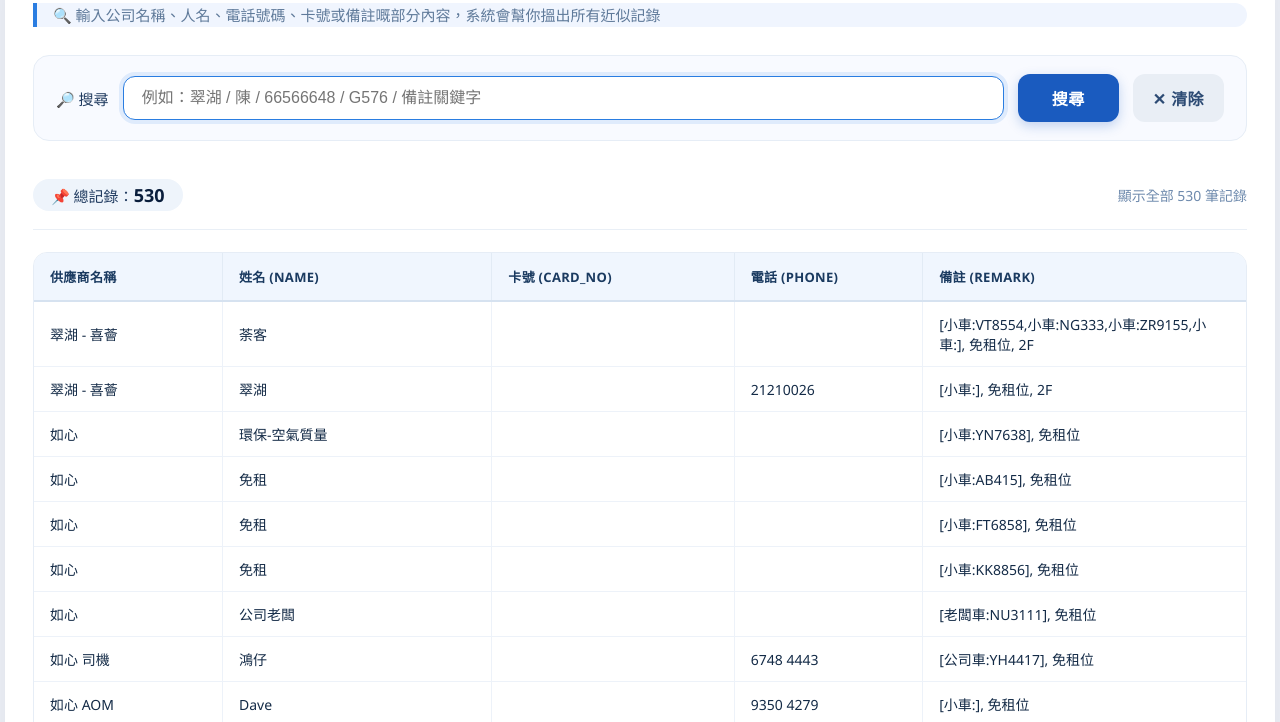
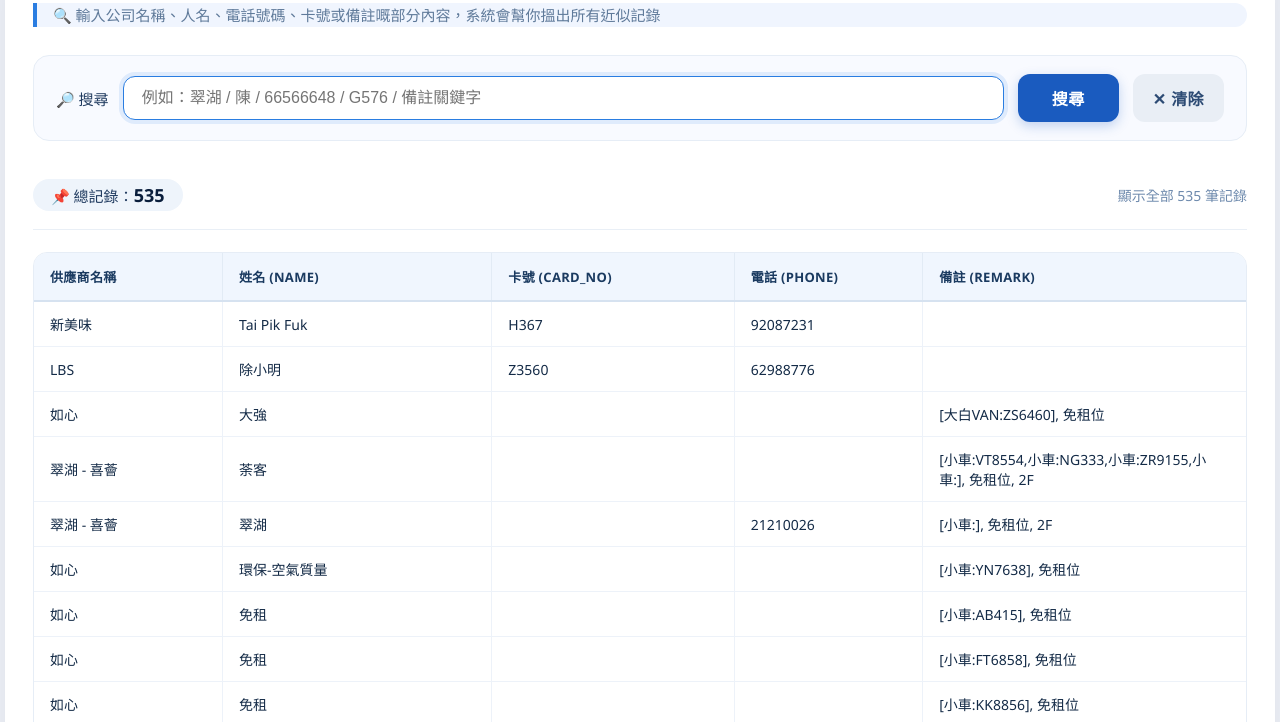
Before and after one commit to alan10thousand2/nina-supplier-log, a plain HTML site: page index.html in a window 1280 px wide. Shown: the part 78-800 px from the top of the page. Drawn offline with Linux system fonts and the light colour scheme.

Commit message:
update data

```diff
--- a/index.html
+++ b/index.html
@@ -357,6 +357,9 @@
       // 1. 數據：包含第五列「備註」
       // --------------------------------------------------------------
       const rawData = [
+        ["新美味", "Tai Pik Fuk", "H367", "92087231", ""],
+        ["LBS", "除小明", "Z3560", "62988776", ""],
+        ["如心", "大強", "", "", "[大白VAN:ZS6460], 免租位"],
         [
           "翠湖 - 喜薈",
           "荼客",
@@ -403,6 +406,7 @@
         ["永發", "陳文", "Z1759", "95101055", "紙柸"],
         ["High Win Packaging Ltd", "陳文", "Z1759", "95101055", "紙柸"],
         ["港福", "陳華", "WX777", "", "WX777"],
+        ["鴻發海產", "陳國仕", "WX753", "", "翠湖"],
         ["鴻發海產", "雷田華", "R2967", "90759595", "翠湖"],
         ["鴻發海產", "賴光華", "WX75", "59476096", "翠湖"],
         ["鴻發海產", "何金墩", "Z2873", "96555776", "YX1268,翠湖"],
@@ -544,9 +548,9 @@
         ["鴻福食品", "劉良昌(內地人)", "Z517", "60198517", "2F"],
         ["盛世", "蔡柏俊", "Z291", "67185556"],
         ["成利號", "郭榮泰", "D621", "95156871"],
-        ["I.V.M", "陳X強", "?731", "97293986", "IVM"],
-        ["I.V.M", "Chenng Ka Leong", "T731", "96855162", "IVM"],
-        ["I.V.M", "鄧志聰", "M842", "61344545", "IVM"],
+        ["I.V.M", "陳X強", "?731", "97293986", "IVM, CM81"],
+        ["I.V.M", "Chenng Ka Leong", "T731", "96855162", "IVM, CM81"],
+        ["I.V.M", "鄧志聰", "M842", "61344545", "IVM, CM81"],
         ["Wonder", "李柏穎", "Y547", "54041787"],
         ["光榮", "梁永康", "D833", "51961189"],
         ["光榮", "馮基儀", "G707", "90827776"],
@@ -606,6 +610,7 @@
         ["三菱", "Kwok Wong Pang", "R484", "93412558", "Key(65, 73)"],
         ["三菱", "Tai Man Ho", "M280", "52867015", "Key(65, 73)"],
         ["三菱", "陳鵬", "80893", "53354114", "Key(65, 73)"],
+        ["三菱", "Leung Sin Pong", "81788", "67679327", "Key(65, 73)"],
         ["Brinks", "To Kwong Sang", "O46226", "26216825"],
         ["Brinks", "諸廣生", "O46226", "97409359"],
         ["宗氏", "梁國衛", "G329", "60672688"],
@@ -625,6 +630,7 @@
         ["Always clean", "謝柏霆", "R059", "46445562"],
         ["Always clean", "Tse Pak Ting", "R059", "46445562"],
         ["Always clean", "梁興元", "P416", "60843673"],
+        ["Always clean", "蘇嘉浩", "P417", "62057413"],
         ["和達", "李子喬", "Z962", "94998006", "18F 送卷裝紙巾"],
         ["和達", "Lee Toz Kiu", "Z962", "94998006", "18F 送卷裝紙巾"],
         ["潤藝", "Ho Yik Man", "HRKT03", "90269785"],
@@ -668,7 +674,6 @@
         ["兩益食品", "劉承輝", "WX75", "84005928"],
         ["泰昌肉食", "Lee Sze Kit", "H459", "23796000", "SV766,"],
         ["泰昌肉食", "Wong Chun Ting", "K611", "67345675", "SV766,"],
-        ["泰昌肉食", "黃俊傑", "K611", "67345675", "SV766,"],
         ["泰昌肉食", "黃俊傑", "K611", "67345675", "SV766,"],
         ["新益", "李少冬", "Y747", "92098919"],
         ["新亞蘭", "Lam Kee Sang", "D3033", "61497311"],
```
